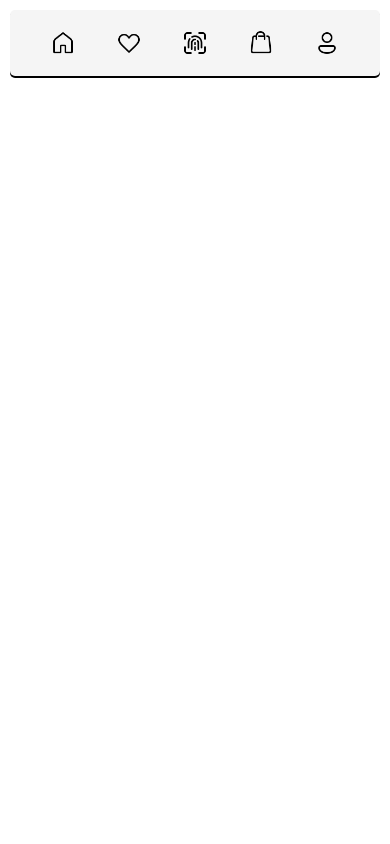
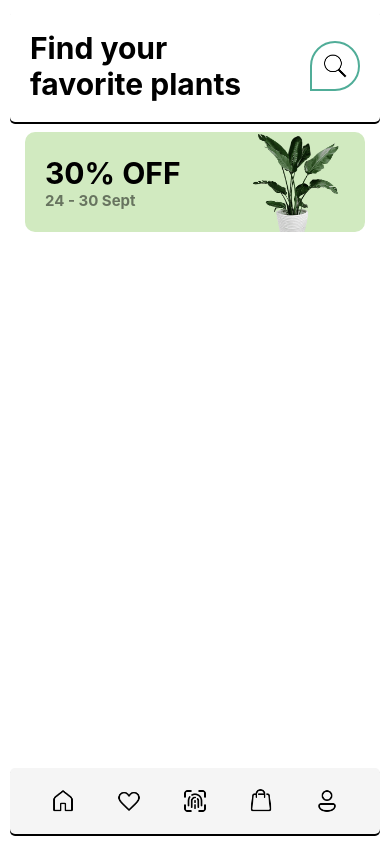
Before and after one commit to mandorakannu/RN-plants, a React Native app: screen / in a window 390 px wide. Built offline with nearby package versions, Linux system fonts and the light colour scheme.

Commit message:
Heading and header offer card created

```diff
--- a/App.tsx
+++ b/App.tsx
@@ -1,9 +1,13 @@
 import { StyleSheet, Text, ScrollView } from "react-native";
 import Navbar from "./components/Navbar";
+import Main from "./components/Main";
 
 function App(): JSX.Element {
   return (
     <>
+      <ScrollView>
+        <Main />
+      </ScrollView>
       <Navbar />
     </>
   );
--- /dev/null
+++ b/components/Main.tsx
@@ -0,0 +1,92 @@
+import { StyleSheet, Text, View, Image } from "react-native";
+import React from "react";
+import { colors } from "../libs/colors";
+
+export default function Main() {
+  return (
+    <>
+      <View style={styles.heading}>
+        <Text style={styles.headingText}>Find your favorite plants</Text>
+        <View style={styles.searchIconView}>
+          <Image
+            source={require("../assets/images/search.png")}
+            style={styles.searchIcon}
+          />
+        </View>
+      </View>
+      <View style={styles.headerOffer}>
+        <View>
+          <Text style={styles.headerOfferText}>30% OFF</Text>
+          <Text style={styles.headerOfferTextDescription}>24 - 30 Sept</Text>
+        </View>
+        <View style={styles.plantHeaderImage}>
+          <Image
+            style={styles.plantImage}
+            source={require("../assets/images/plants/plant-1.png")}
+          />
+        </View>
+      </View>
+    </>
+  );
+}
+
+const styles = StyleSheet.create({
+  heading: {
+    flexDirection: "row",
+    justifyContent: "space-between",
+    alignItems: "center",
+    margin: 10,
+    borderRadius: 5,
+    padding: 20,
+    shadowColor: "#000",
+    shadowOffset: {
+      width: 0,
+      height: 2,
+    },
+  },
+  headingText: {
+    fontSize: 30,
+    fontWeight: "bold",
+    color: "#000",
+    width: "70%",
+  },
+  searchIconView: {
+    borderColor: colors.teal,
+    borderWidth: 2,
+    borderTopLeftRadius: 30,
+    borderTopRightRadius: 30,
+    borderBottomleftRadius: 30,
+    borderBottomRightRadius: 30,
+    borderTopStartRadius: 30,
+    padding: 10,
+  },
+  searchIcon: {
+    width: 26,
+    height: 26,
+  },
+  headerOffer: {
+    marginHorizontal: 25,
+    paddingHorizontal: 20,
+    borderRadius: 10,
+    backgroundColor: colors.lime,
+    flexDirection: "row",
+    justifyContent: "space-between",
+    alignItems: "center",
+  },
+  plantHeaderImage: {},
+  plantImage: {
+    width: 100,
+    height: 100,
+    resizeMode: "cover",
+  },
+  headerOfferText: {
+    fontSize: 30,
+    fontWeight: "bold",
+    color: "#000",
+  },
+  headerOfferTextDescription: {
+    fontSize: 15,
+    fontWeight: "bold",
+    opacity: 0.5,
+  },
+});
--- a/libs/colors.ts
+++ b/libs/colors.ts
@@ -2,4 +2,5 @@ export const colors = {
   teal: "#50AD98",
   gray: "#F5F5F5",
   white: "#FFFFFF",
+  lime: "#D1EAC0"
 };
```
Also changed, not shown: assets/images/plants/plant-1.png (added), assets/images/search.png (added).
